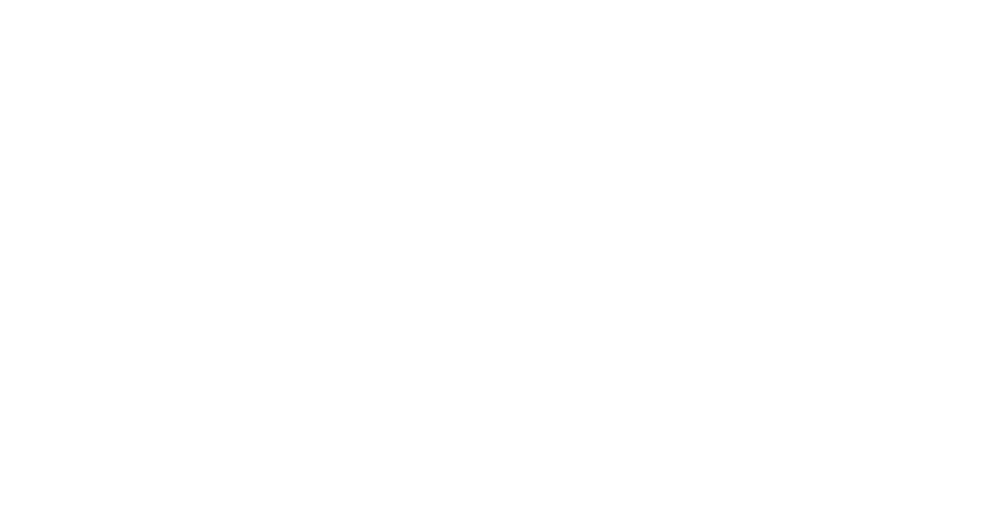
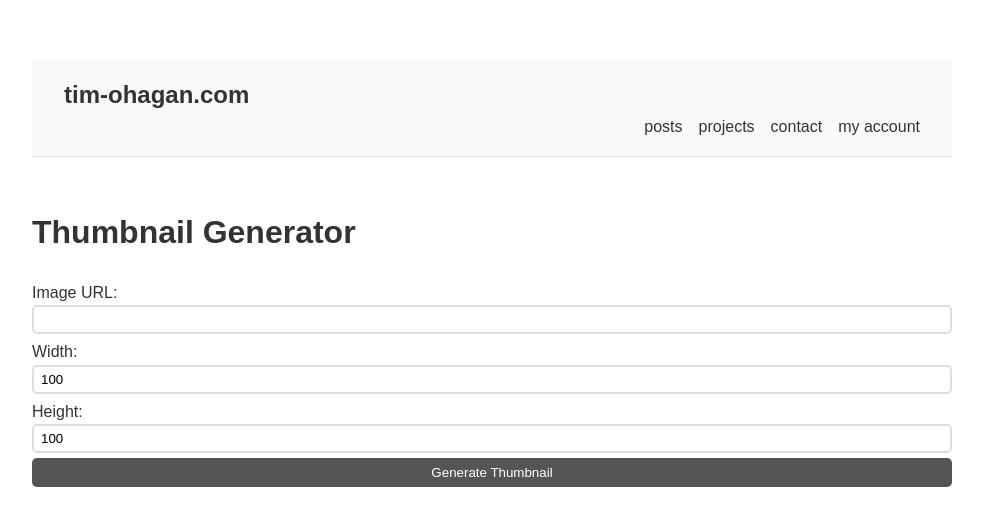
Before and after one commit to tmohagan/mern-resume, a React (Create React App) app in the folder client/: page /projects/thumbnail in a window 1280 px wide. Before the commit this address had no page. Shown: the top 526 px of the page, without its empty margins (148-1131 px from the left). Built offline with nearby package versions, Linux system fonts and the light colour scheme.

Commit message:
java thumbnail project

```diff
--- a/client/src/App.js
+++ b/client/src/App.js
@@ -21,6 +21,7 @@
 import RegisterPage from "./pages/RegisterPage";
 
 import SentimentProject from "./projects/SentimentProject";
+import ThumbnailProject from "./projects/ThumbnailProject";
 
 function App() {
   return (
@@ -44,6 +45,7 @@
           <Route path="/register" element={<RegisterPage />} />
 
           <Route path="/projects/sentiment" element={<SentimentProject />} />
+          <Route path="/projects/thumbnail" element={<ThumbnailProject />} />
         </Route>
       </Routes>
     </UserContextProvider>
--- /dev/null
+++ b/client/src/projects/ThumbnailProject.js
@@ -0,0 +1,70 @@
+import React, { useState } from 'react';
+
+function ThumbnailProject() {
+  const [imageUrl, setImageUrl] = useState('');
+  const [width, setWidth] = useState(100);
+  const [height, setHeight] = useState(100);
+  const [thumbnailData, setThumbnailData] = useState(null);
+  const [error, setError] = useState(null);
+
+  const handleSubmit = async (e) => {
+    e.preventDefault();
+
+    try {
+      const response = await fetch(`http://localhost:8080/generate?imageUrl=${encodeURIComponent(imageUrl)}&width=${width}&height=${height}`);
+      const data = await response.text();
+      setThumbnailData(data);
+      setError(null); // Clear previous errors
+    } catch (err) {
+      setError("Error generating thumbnail. Please check the URL and server.");
+      console.error(err);
+    }
+  };
+
+  return (
+    <div>
+      <h1>Thumbnail Generator</h1>
+      <form onSubmit={handleSubmit}>
+        <div>
+          <label htmlFor="imageUrl">Image URL:</label>
+          <input
+            type="text"
+            id="imageUrl"
+            value={imageUrl}
+            onChange={(e) => setImageUrl(e.target.value)}
+          />
+        </div>
+        <div>
+          <label htmlFor="width">Width:</label>
+          <input
+            type="number"
+            id="width"
+            value={width}
+            onChange={(e) => setWidth(parseInt(e.target.value, 10))}
+          />
+        </div>
+        <div>
+          <label htmlFor="height">Height:</label>
+          <input
+            type="number"
+            id="height"
+            value={height}
+            onChange={(e) => setHeight(parseInt(e.target.value, 10))}
+          />
+        </div>
+        <button type="submit">Generate Thumbnail</button>
+      </form>
+
+      {error && <p style={{ color: 'red' }}>{error}</p>}
+
+      {thumbnailData && (
+        <div>
+          <h2>Generated Thumbnail:</h2>
+          <img src={thumbnailData} alt="Thumbnail" />
+        </div>
+      )}
+    </div>
+  );
+}
+
+export default ThumbnailProject;
```
